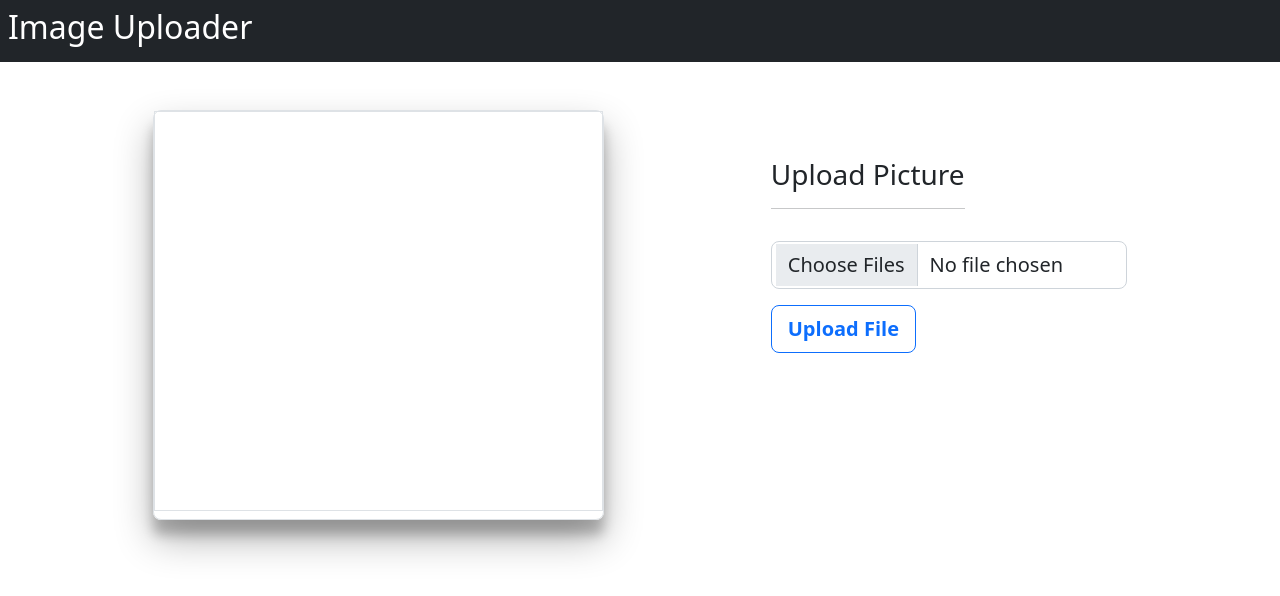
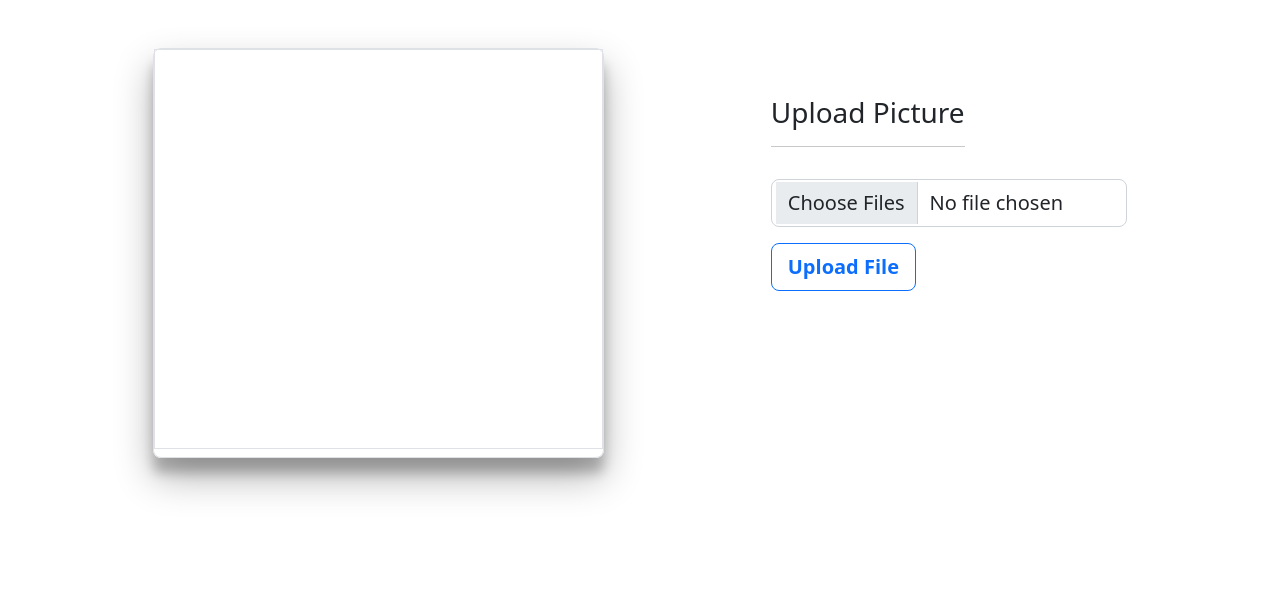
Before and after one commit to Savindi20/File_Uploader, a plain HTML site: page Front_End/index.html in a window 1280 px wide. Drawn offline with Linux system fonts and the light colour scheme; no server answers.

Commit message:
content updated and completed

```diff
--- a/Front_End/index.html
+++ b/Front_End/index.html
@@ -12,9 +12,6 @@
 
 </head>
 <body>
-<header class="container-fluid bg-dark p-2 hColor">
-    <h2 class="text-white center">Image Uploader</h2>
-</header>
 <section class="container mt-5">
     <div class="row justify-content-around">
         <div class="col-5">
```
